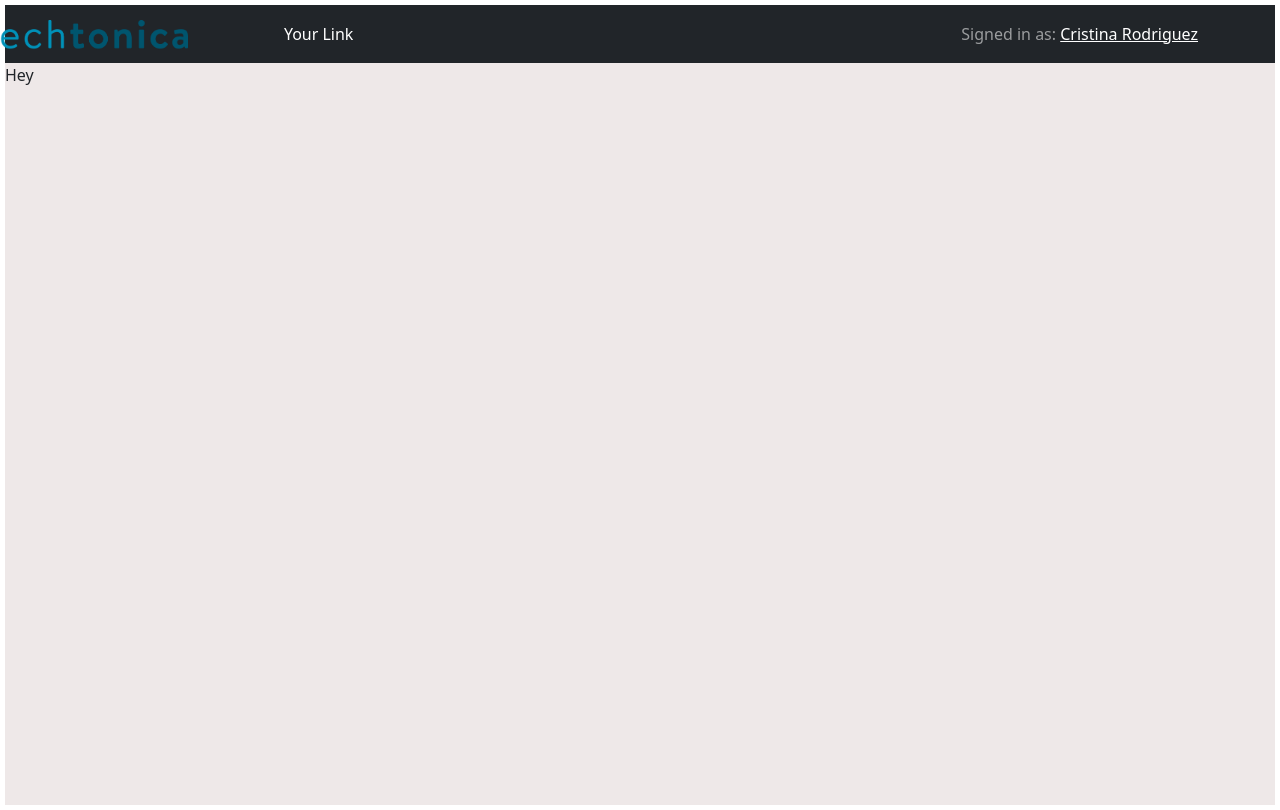
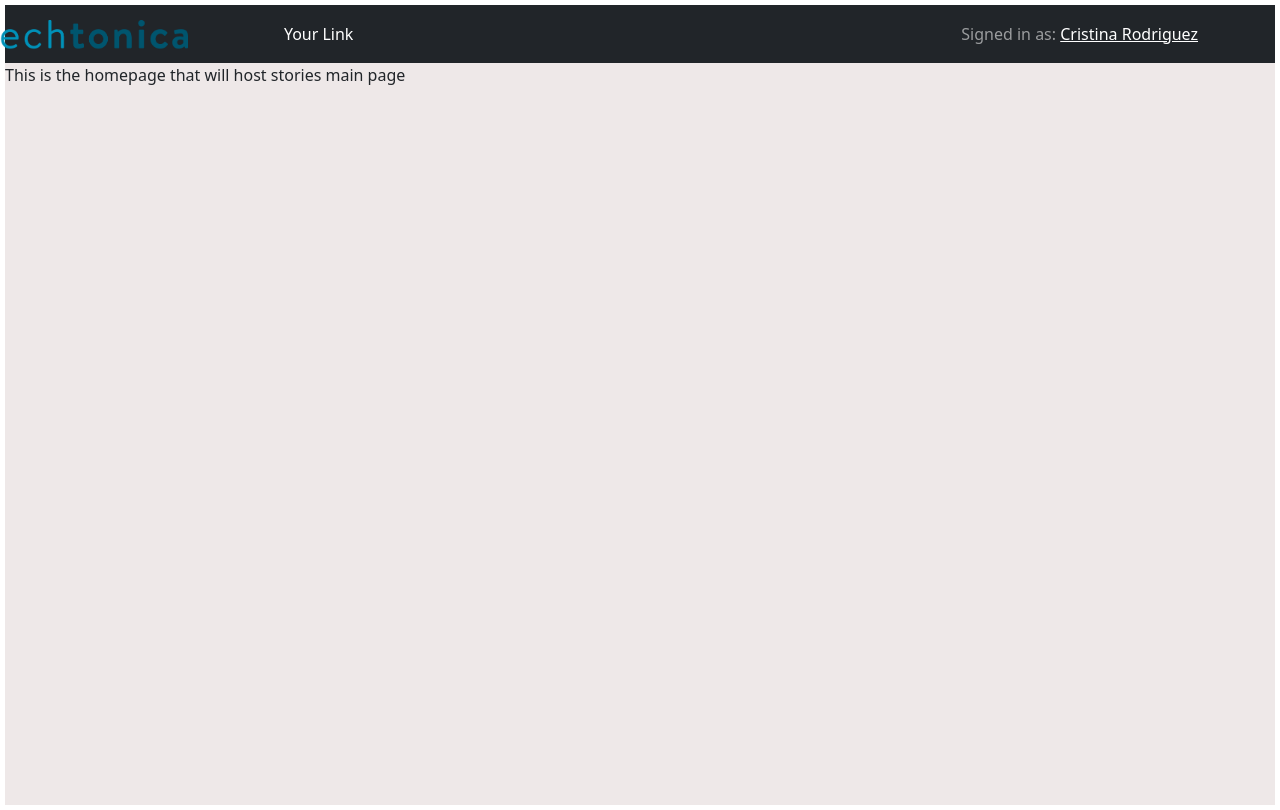
Before and after one commit to m1frahm/RawStories, a React (Vite) app in the folder client/: page / in a window 1280 px wide. Built offline with nearby package versions, Linux system fonts and the light colour scheme.

Commit message:
had to change back-end port bc it kept crashing

```diff
--- a/client/src/components/ListJobs.jsx
+++ b/client/src/components/ListJobs.jsx
@@ -22,7 +22,7 @@ const ListJobs = () => {
 
   // A function to fetch the list of students that will be load anytime that list change using DUMMY DATA
   const loadJobs = () => {
-    fetch("http://localhost:8081/api/swejobs")
+    fetch("http://localhost:8090/api/swejobs")
       .then((response) => response.json())
       .then((jobs) => {
         console.log(jobs);
--- a/client/src/components/Stories.jsx
+++ b/client/src/components/Stories.jsx
@@ -4,7 +4,7 @@ import Nav from "react-bootstrap/Nav";
 import Logo from "../assets/BlueTechtonicaWord.png";
 
 function Stories() {
-  return <div>Hey</div>;
+  return <div>This is the homepage that will host stories main page</div>;
 }
 
 export default Stories;
```
